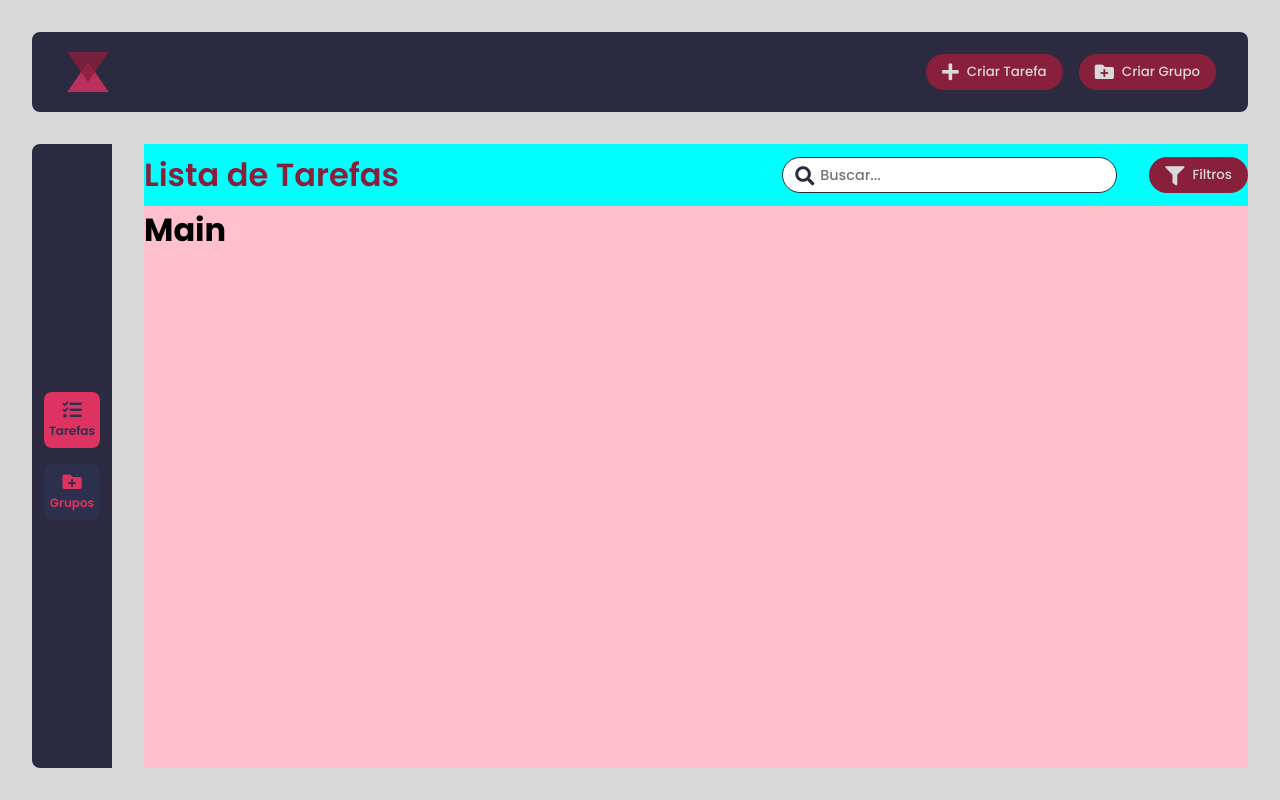
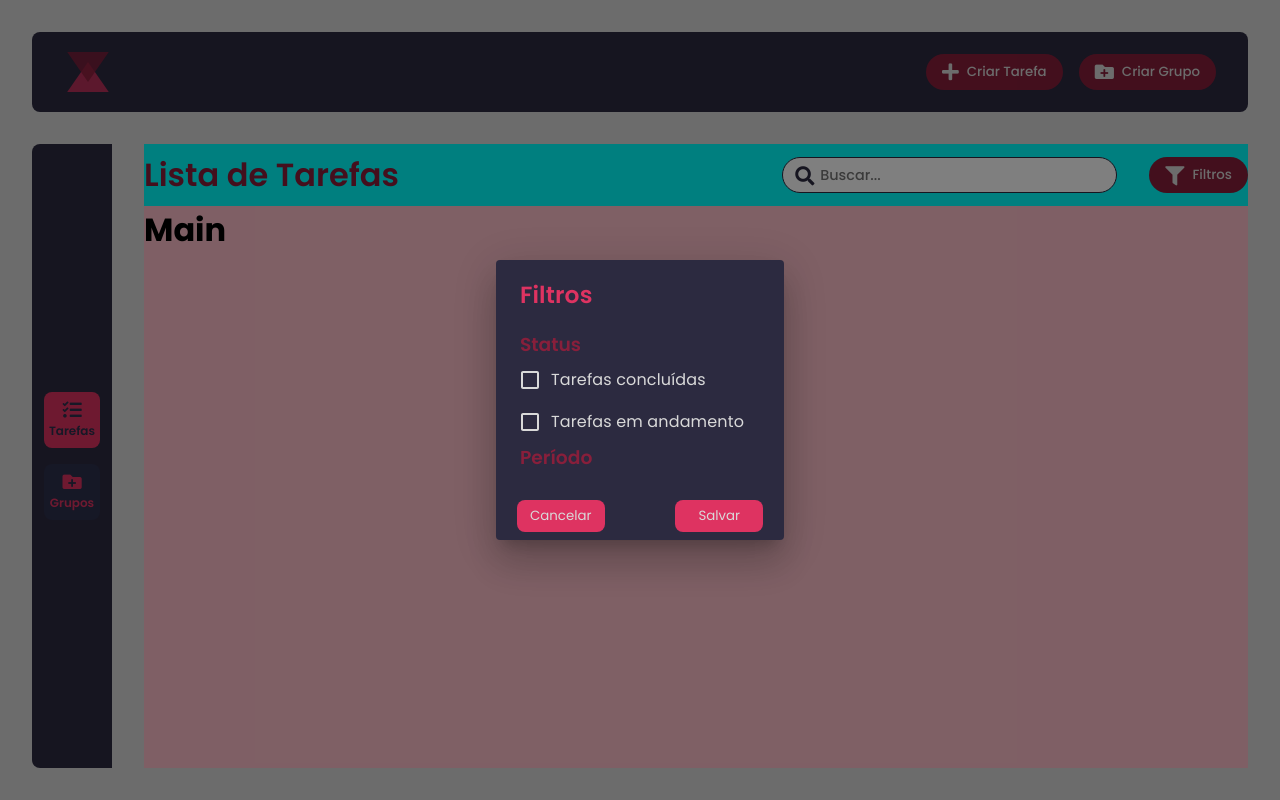
Before and after one commit to lucasrbezerra/todo-list-montebelga, a React (Vite) app: page /tasks in a window 1280 px wide. Both pictures are taken after a click on the button "Filtros". Built offline with nearby package versions, Linux system fonts and the light colour scheme.

Commit message:
creating filter modal

```diff
--- /dev/null
+++ b/src/components/Filter/index.tsx
@@ -0,0 +1,71 @@
+import * as React from "react";
+import Checkbox from "@mui/material/Checkbox";
+import { useState } from "react";
+import { Modal } from "../../components";
+import { Text, Title } from "./styles";
+import { FormControlLabel, FormGroup, styled} from "@mui/material";
+import { useTheme } from "styled-components";
+import { Theme } from "../../themes";
+
+const label = { inputProps: { "aria-label": "Checkbox demo" } };
+
+interface IFilter {
+  checked: boolean;
+  setChecked: (value: boolean) => void;
+}
+
+
+
+export const Filter: React.FC<IFilter> = ({ checked, setChecked }) => {
+  const theme = useTheme() as Theme;
+
+  const CustomCheckbox = styled(Checkbox)({
+
+    '&.Mui-checked': {
+      color: `${theme.colors.wine} !important`,
+    },
+    '&.MuiCheckbox-root': {
+      color: `${theme.colors.wine} !important`,
+    },
+    '&.MuiCheckbox-colorPrimary': {
+      color: `${theme.colors.wine} !important`,
+    },
+
+  })
+
+  return (
+    <Modal
+      checked={checked}
+      setChecked={setChecked}
+      title={"Filtros"}
+      body={
+        <>
+          <Title>Status</Title>
+          <FormGroup>
+          <FormControlLabel
+                control={
+                  <CustomCheckbox
+                    // checked={cryon}
+                    // onChange={this.handleChange('cryon')}
+                    color='primary'
+                  />
+                }
+                label={<Text>Tarefas concluídas</Text>}
+            />
+          <FormControlLabel
+                control={
+                  <CustomCheckbox
+                    // checked={cryon}
+                    // onChange={this.handleChange('cryon')}
+                    color='primary'
+                  />
+                }
+                label={<Text>Tarefas em andamento</Text>}
+            />
+          </FormGroup>
+          <Title>Período</Title>
+        </>
+      }
+    />
+  );
+};
--- /dev/null
+++ b/src/components/Filter/styles.tsx
@@ -0,0 +1,10 @@
+import styled from 'styled-components';
+
+export const Title = styled.h3`
+  color: ${({ theme }) => theme.colors.wine};
+  font-weight: 600;
+`;
+
+export const Text = styled.p`
+  color: ${({ theme }) => theme.colors.darkWhite};
+`;
--- a/src/components/Toolbar/index.tsx
+++ b/src/components/Toolbar/index.tsx
@@ -1,16 +1,22 @@
-import React from "react";
-import { ButtonChip, Icon, SearchBar } from "../../components";
+import React, { useState } from "react";
+import { ButtonChip, Filter, Icon, SearchBar } from "../../components";
 import { Content, Title, Wrapper } from "./styles";
 
 interface IToolbar {}
 
 export const Toolbar: React.FC<IToolbar> = ({}) => {
+  const [openModal, setOpenModal] = useState(false);
+
   const handleOpenFilters = () => {
-    console.log("Open Filters");
+    setOpenModal(true);
   };
 
   return (
     <Content>
+      <Filter
+        checked={openModal}
+        setChecked={setOpenModal}
+      />
       <Title>Lista de Tarefas</Title>
       <Wrapper>
         <SearchBar />
--- a/src/components/index.tsx
+++ b/src/components/index.tsx
@@ -8,3 +8,4 @@ export * from "./Modal";
 export * from "./Forms";
 export * from "./Toolbar";
 export * from "./SearchBar";
+export * from "./Filter";
```
